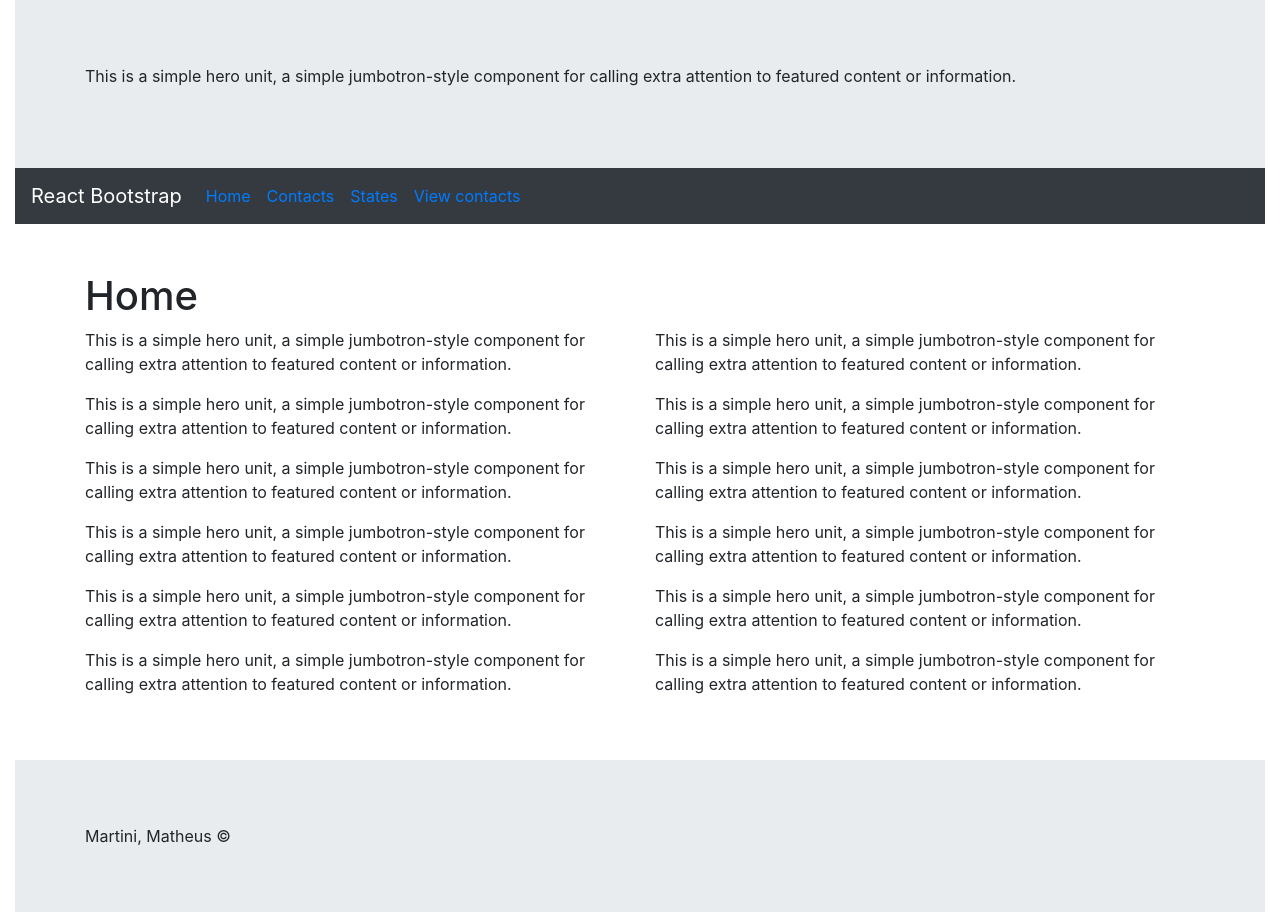
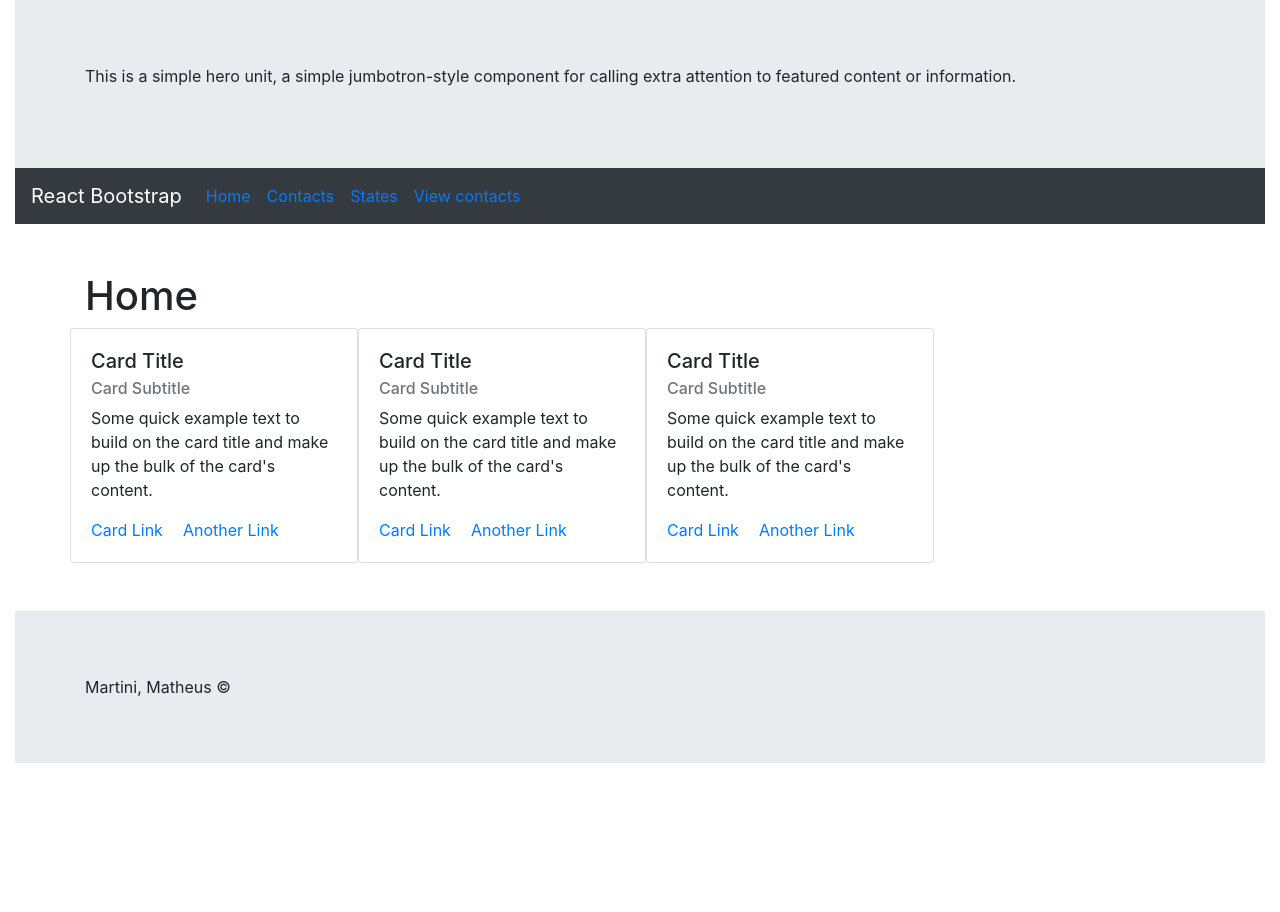
Before and after one commit to MatheusMartini/Bella_Face, a React (Create React App) app: page / in a window 1280 px wide. After the commit the page ends 800 px from the top, so only its background shows below. Built offline with nearby package versions, Linux system fonts and the light colour scheme.

Commit message:
adjustment

```diff
--- a/src/Pages/ContactsView/index.js
+++ b/src/Pages/ContactsView/index.js
@@ -1,13 +1,12 @@
 import React, { useState, useEffect } from "react";
 import api from "../../services/api";
-
 import { Row, Col, Table } from "react-bootstrap";
 
 function ContactsView() {
   const [contacts, setContacts] = useState([]);
 
   useEffect(() => {
-    api.get("/contacts").then((response) => {
+    api.get("/product").then((response) => {
       setContacts(response.data);
     });
   }, []);
@@ -20,18 +19,18 @@
         <Table striped bordered hover>
           <thead>
             <tr>
-              <th>#</th>
+              <th>Id</th>
               <th>Name</th>
-              <th>Email</th>
+              <th>Descrição</th>
             </tr>
           </thead>
           <tbody>
             {contacts.map((row, index) => {
               return (
                 <tr key={index}>
-                  <td>{row.idContact}</td>
+                  <td>{row.id}</td>
                   <td>{row.name}</td>
-                  <td>{row.email}</td>
+                  <td>{row.description}</td>
                 </tr>
               );
             })}
--- a/src/Pages/Home/index.js
+++ b/src/Pages/Home/index.js
@@ -1,5 +1,5 @@
 import React from "react";
-import { Container, Row, Col } from "react-bootstrap";
+import { Container, Row, Col, Card } from "react-bootstrap";
 
 // import { Container } from './styles';
 
@@ -11,59 +11,43 @@
           <h1>Home</h1>
         </Col>
       </Row>
-      <Row>
-        <Col>
-          <p>
-            This is a simple hero unit, a simple jumbotron-style component for
-            calling extra attention to featured content or information.
-          </p>
-          <p>
-            This is a simple hero unit, a simple jumbotron-style component for
-            calling extra attention to featured content or information.
-          </p>
-          <p>
-            This is a simple hero unit, a simple jumbotron-style component for
-            calling extra attention to featured content or information.
-          </p>
-          <p>
-            This is a simple hero unit, a simple jumbotron-style component for
-            calling extra attention to featured content or information.
-          </p>
-          <p>
-            This is a simple hero unit, a simple jumbotron-style component for
-            calling extra attention to featured content or information.
-          </p>
-          <p>
-            This is a simple hero unit, a simple jumbotron-style component for
-            calling extra attention to featured content or information.
-          </p>
-        </Col>
-        <Col>
-          <p>
-            This is a simple hero unit, a simple jumbotron-style component for
-            calling extra attention to featured content or information.
-          </p>
-          <p>
-            This is a simple hero unit, a simple jumbotron-style component for
-            calling extra attention to featured content or information.
-          </p>
-          <p>
-            This is a simple hero unit, a simple jumbotron-style component for
-            calling extra attention to featured content or information.
-          </p>
-          <p>
-            This is a simple hero unit, a simple jumbotron-style component for
-            calling extra attention to featured content or information.
-          </p>
-          <p>
-            This is a simple hero unit, a simple jumbotron-style component for
-            calling extra attention to featured content or information.
-          </p>
-          <p>
-            This is a simple hero unit, a simple jumbotron-style component for
-            calling extra attention to featured content or information.
-          </p>
-        </Col>
+        <Row>
+              <Card style={{ width: '18rem' }}>
+          <Card.Body>
+            <Card.Title>Card Title</Card.Title>
+            <Card.Subtitle className="mb-2 text-muted">Card Subtitle</Card.Subtitle>
+            <Card.Text>
+              Some quick example text to build on the card title and make up the bulk of
+              the card's content.
+            </Card.Text>
+            <Card.Link href="#">Card Link</Card.Link>
+            <Card.Link href="#">Another Link</Card.Link>
+          </Card.Body>
+        </Card>
+        <Card style={{ width: '18rem' }}>
+  <Card.Body>
+    <Card.Title>Card Title</Card.Title>
+    <Card.Subtitle className="mb-2 text-muted">Card Subtitle</Card.Subtitle>
+    <Card.Text>
+      Some quick example text to build on the card title and make up the bulk of
+      the card's content.
+    </Card.Text>
+    <Card.Link href="#">Card Link</Card.Link>
+    <Card.Link href="#">Another Link</Card.Link>
+  </Card.Body>
+</Card>
+<Card style={{ width: '18rem' }}>
+  <Card.Body>
+    <Card.Title>Card Title</Card.Title>
+    <Card.Subtitle className="mb-2 text-muted">Card Subtitle</Card.Subtitle>
+    <Card.Text>
+      Some quick example text to build on the card title and make up the bulk of
+      the card's content.
+    </Card.Text>
+    <Card.Link href="#">Card Link</Card.Link>
+    <Card.Link href="#">Another Link</Card.Link>
+  </Card.Body>
+</Card>
       </Row>
     </Container>
   );
```
